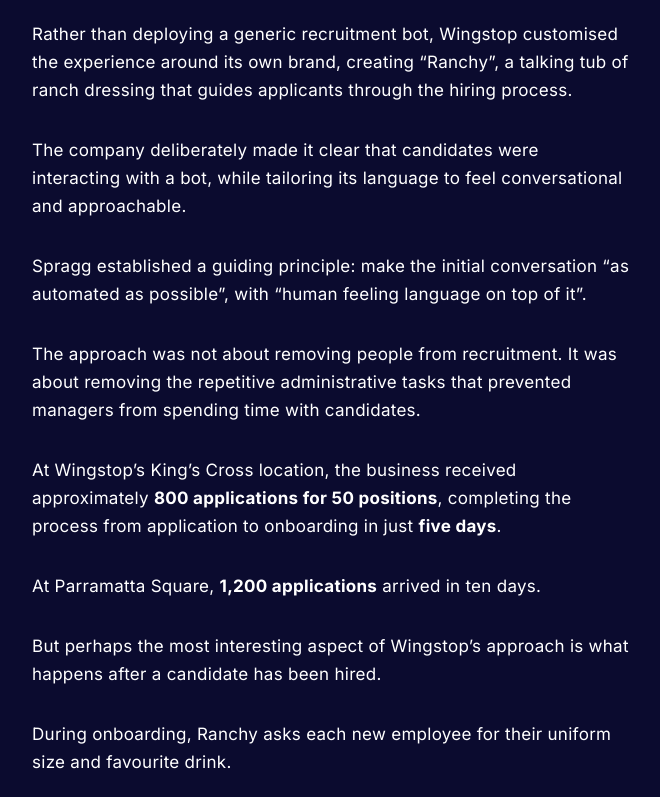
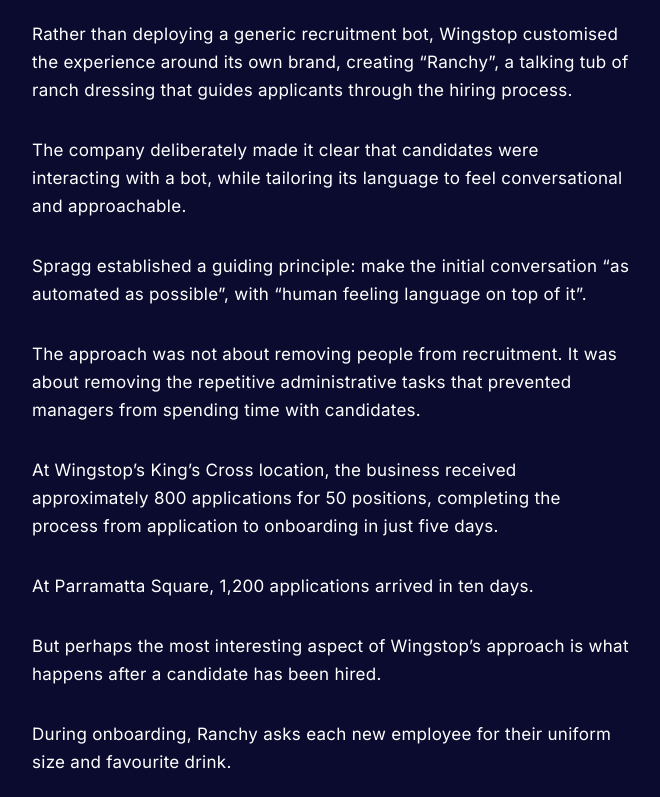
Before and after one commit to jemoares/wingstop-article-mockup, a plain HTML site: page index.html in a window 1280 px wide. Shown: the part 2240-3037 px from the top of the page, without its empty margins (68-728 px from the left). Drawn offline with nearby package versions, Linux system fonts and the light colour scheme; a web font is replaced by a local one.

Commit message:
Update index.html

```diff
--- a/index.html
+++ b/index.html
@@ -228,7 +228,7 @@ footer .grid{height:calc(min(100vw, 500px) * 0.34718)}
     <article class="body-col">
         <p><span class="dropcap font-arapey">G</span>reater recruitment efficiency presents a dilemma. For candidates, automated recruitment can feel impersonal, reducing what should be a human interaction to a series of questions, automated responses and algorithmic decisions.</p>
         <p>The challenge for retailers is not simply how much of the hiring process they can automate, but also how to make the experience better for the people going through it.</p>
-        <p>It’s a question becoming more pressing as the industry faces growing recruitment demands. Retail trade vacancies rose <strong>24.5 per cent</strong> in the three months to August 2026, the largest percentage increase of any industry, according to the Australian Bureau of Statistics.</p>
+        <p>It’s a question becoming more pressing as the industry faces growing recruitment demands. Retail trade vacancies rose 24.5 per cent in the three months to August 2026, the largest percentage increase of any industry, according to the Australian Bureau of Statistics.</p>
         <p>For Wingstop Australia, which opened its first store in 2025 and now has six, with plans for 110, the challenge was particularly acute.</p>
         <p>Each new store requires between 40 and 80 crew members. With a new opening planned approximately every six weeks, the business needed a recruitment process that could keep pace with its expansion without overwhelming store managers or alienating potential employees.</p>
         <p>Jono Spragg, Wingstop Australia’s Director of Operations, was initially sceptical about using AI in recruitment. Eighteen months ago, he says, he would have “switched off” at the suggestion of a bot managing the hiring conversation.</p>
@@ -242,8 +242,8 @@ footer .grid{height:calc(min(100vw, 500px) * 0.34718)}
         <p>The company deliberately made it clear that candidates were interacting with a bot, while tailoring its language to feel conversational and approachable.</p>
         <p>Spragg established a guiding principle: make the initial conversation “as automated as possible”, with “human feeling language on top of it”.</p>
         <p>The approach was not about removing people from recruitment. It was about removing the repetitive administrative tasks that prevented managers from spending time with candidates.</p>
-        <p>At Wingstop’s King’s Cross location, the business received approximately <strong>800 applications for 50 positions</strong>, completing the process from application to onboarding in just <strong>five days</strong>.</p>
-        <p>At Parramatta Square, <strong>1,200 applications</strong> arrived in ten days.</p>
+        <p>At Wingstop’s King’s Cross location, the business received approximately 800 applications for 50 positions, completing the process from application to onboarding in just five days.</p>
+        <p>At Parramatta Square, 1,200 applications arrived in ten days.</p>
         <p>But perhaps the most interesting aspect of Wingstop’s approach is what happens after a candidate has been hired.</p>
         <p>During onboarding, Ranchy asks each new employee for their uniform size and favourite drink.</p>
         <p>When they arrive for their first shift, their correctly sized uniform is ready and their preferred drink is waiting. The team then sits down with the new starter over that drink to begin their introduction to the business.</p>
```
